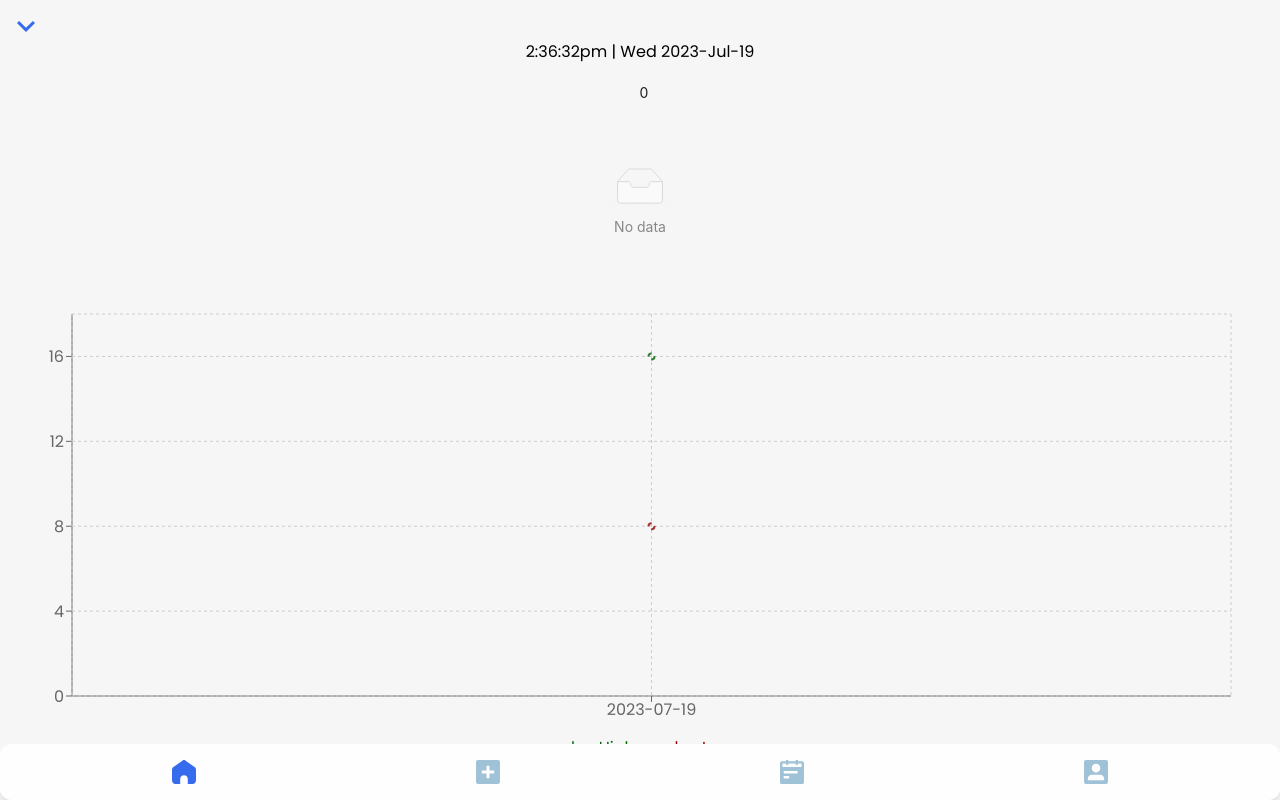
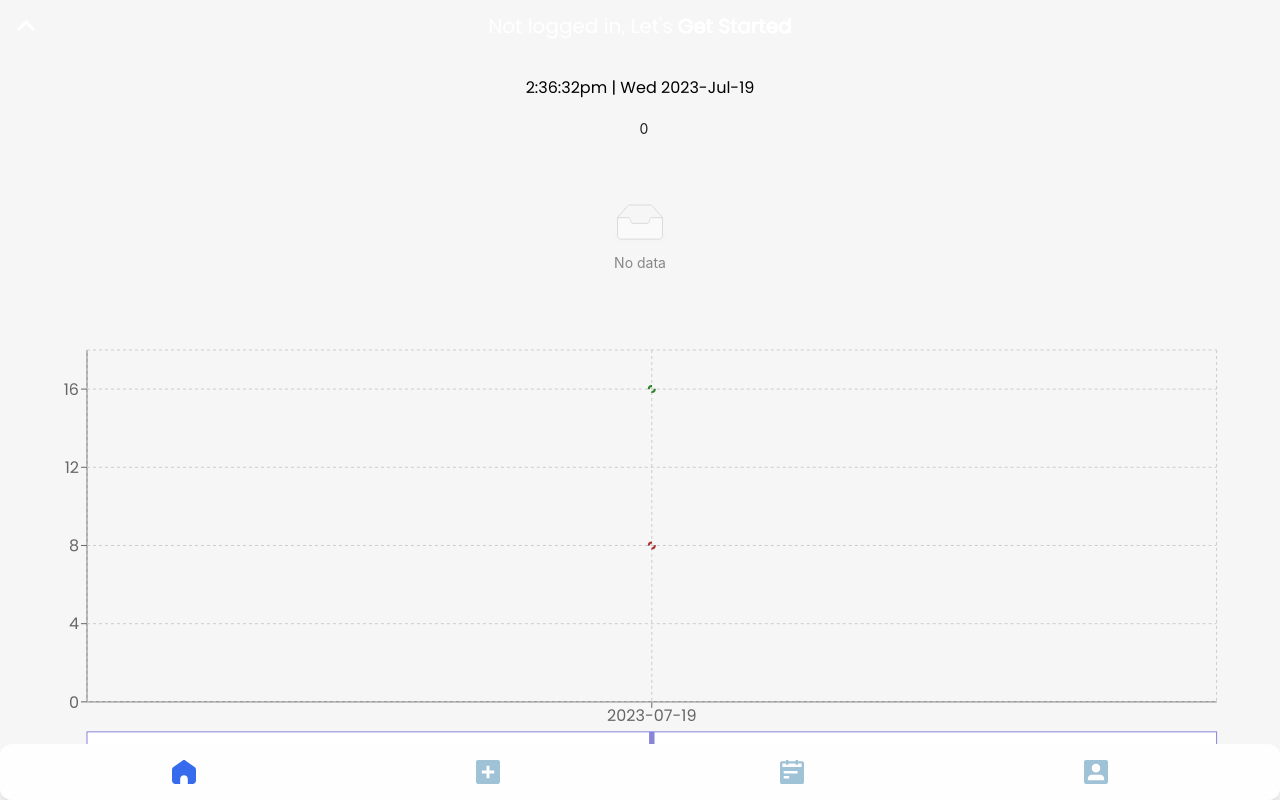
Before and after one commit to boyangwang/diary3, a React (Create React App) app: page /entry in a window 1280 px wide. Built offline with nearby package versions, Linux system fonts and the light colour scheme.

Commit message:
fix: addPage styles

```diff
--- a/package.json
+++ b/package.json
@@ -28,11 +28,11 @@
     "antd": "^5.1.7",
     "buffer": "^6.0.3",
     "clsx": "^2.0.0",
+    "dayjs": "^1.11.9",
     "framer-motion": "^10.13.1",
     "husky": "^8.0.0",
     "lint-staged": "^13.2.3",
     "lodash-es": "^4.17.21",
-    "moment": "^2.29.4",
     "react": "^18.2.0",
     "react-dom": "^18.2.0",
     "react-helmet": "^6.1.0",
--- a/src/app/types-constants.ts
+++ b/src/app/types-constants.ts
@@ -1,4 +1,4 @@
-import moment from 'moment';
+import dayjs from 'dayjs';
 
 export interface EntryInstance {
   id: string; // timesstamp + random number
@@ -187,8 +187,8 @@ export class DiaryGlobalStats {
 }
 
 export const formatDatetime = (datetime: number | null) =>
-  datetime ? moment(datetime).format('h:mm:ssa | ddd YYYY-MMM-DD') : '';
-export const formatDate = (datetime: number | null) => (datetime ? moment(datetime).format('ddd DD MMM YYYY') : '');
+  datetime ? dayjs(datetime).format('h:mm:ssa | ddd YYYY-MMM-DD') : '';
+export const formatDate = (datetime: number | null) => (datetime ? dayjs(datetime).format('ddd DD MMM YYYY') : '');
 
 export const getDateStringFromEntryDay = (entryDay: EntryDay) => {
   const { year, month, day } = entryDay;
@@ -196,19 +196,19 @@ export const getDateStringFromEntryDay = (entryDay: EntryDay) => {
 };
 
 export const getDateStringFromTimestamp = (timestamp: number) => {
-  const m = moment(timestamp);
+  const m = dayjs(timestamp);
   // month is 0-indexed. maybe easier to index in an array [Jan, Feb, Mar, ...]
   // same goes for day of week
   return m.format('YYYY-MM-DD');
 };
 export const getDatetimeStringFromTimestampShortFormat = (timestamp: number) => {
-  const m = moment(timestamp);
+  const m = dayjs(timestamp);
   // month is 0-indexed. maybe easier to index in an array [Jan, Feb, Mar, ...]
   // same goes for day of week
   return m.format('YYYYMMDD-hhmmss');
 };
 export const getDatetimeStringFromTimestamp = (timestamp: number) => {
-  const m = moment(timestamp);
+  const m = dayjs(timestamp);
   // month is 0-indexed. maybe easier to index in an array [Jan, Feb, Mar, ...]
   // same goes for day of week
   return m.format('YYYY-MM-DD-hh-mm-ss');
--- a/src/components/collapse/index.tsx
+++ b/src/components/collapse/index.tsx
@@ -5,10 +5,11 @@ interface CollapseProps {
   title?: string;
   renderTitle?: ({ isOpen }: { isOpen: boolean }) => ReactNode;
   children?: ReactNode;
+  initOpen?: boolean;
 }
 
-const Collapse: React.FC<CollapseProps> = ({ title, renderTitle, children }) => {
-  const [isOpen, setIsOpen] = useState(false);
+const Collapse: React.FC<CollapseProps> = ({ title, renderTitle, children, initOpen }) => {
+  const [isOpen, setIsOpen] = useState(initOpen ?? false);
 
   const toggleOpen = () => setIsOpen(!isOpen);
   const _renderTitle = useCallback(() => {
--- a/src/components/entry/EntryChart.tsx
+++ b/src/components/entry/EntryChart.tsx
@@ -1,4 +1,4 @@
-import { Area, ResponsiveContainer, Tooltip, AreaChart, XAxis, YAxis, Legend, CartesianGrid } from 'recharts';
+import { Area, ResponsiveContainer, Tooltip, AreaChart, XAxis, YAxis, Legend, CartesianGrid, Brush } from 'recharts';
 import { selectAllDaysFilledBySomeEntryInstances, useAppSelector } from '../../app/store';
 import {
   barHighColor,
@@ -87,9 +87,9 @@ const getChartDataAndAreasFromDaysAndEntriesDateMap = (
 function EntryChart(props: { entryInstancesMap: { [key: string]: EntryInstance[] } }) {
   const dateRange = useAppSelector(selectAllDaysFilledBySomeEntryInstances);
   const { chartData, areas } = getChartDataAndAreasFromDaysAndEntriesDateMap(dateRange, props.entryInstancesMap);
-
+  console.log({ chartData });
   return (
-    <ResponsiveContainer width="98%" height={480}>
+    <ResponsiveContainer width="95%" height={480}>
       <AreaChart data={chartData} margin={{ top: 12, right: 16, left: -20, bottom: 12 }}>
         <XAxis dataKey="date" padding={{ left: 16, right: 16 }} />
         <YAxis padding={{ top: 0, bottom: 0 }} type="number" domain={[0, 18]} ticks={[0, 4, 8, 12, 16]} />
@@ -124,6 +124,13 @@ function EntryChart(props: { entryInstancesMap: { [key: string]: EntryInstance[]
             />
           )}
         />
+        <Brush
+          dataKey="date"
+          height={30}
+          startIndex={Math.max(chartData.length - 7, 0)}
+          endIndex={chartData.length - 1}
+          stroke="#8884d8"
+        />
         <CartesianGrid strokeDasharray="3 3" />
         {areas}
       </AreaChart>
--- a/src/components/entry/EntryTypeForm.tsx
+++ b/src/components/entry/EntryTypeForm.tsx
@@ -9,7 +9,12 @@ import Button from '../button';
 
 const EntryTypeThemeColorsRadio = EntryTypeThemeColors.map((themeColorPair) => {
   return (
-    <Radio.Button key={themeColorPair[0]} value={JSON.stringify(themeColorPair)}>
+    <Radio.Button
+      key={themeColorPair[0]}
+      className="text-white"
+      style={{ background: `linear-gradient(90deg, #${themeColorPair[0]} 0%, #${themeColorPair[1]} 100%)` }}
+      value={JSON.stringify(themeColorPair)}
+    >
       {JSON.stringify(themeColorPair)}
     </Radio.Button>
   );
@@ -73,11 +78,10 @@ const EntryTypeForm = (props: { isUpdate: boolean; updatingEntryType?: null | En
   }, [props.isUpdate, props.updatingEntryType, form]);
 
   return (
-    <div className="flex flex-col items-center gap-2">
+    <div className="flex flex-col gap-2">
       <h1 className="text-xl font-medium">Add Entry</h1>
-
       <Form
-        className="diary-entry-type-form"
+        className="flex flex-col gap-2"
         name="entry-type-form"
         form={form}
         initialValues={addInitialValues}
@@ -108,6 +112,7 @@ const EntryTypeForm = (props: { isUpdate: boolean; updatingEntryType?: null | En
           <Input placeholder="Title" prefix={<EntryNavIcon />} />
         </Form.Item>
 
+        <div className="flex items-center gap-4">
           <Form.Item
             name="defaultPoints"
             label="DefaultPoints"
@@ -118,6 +123,7 @@ const EntryTypeForm = (props: { isUpdate: boolean; updatingEntryType?: null | En
           <Form.Item name="pointStep" label="PointStep" rules={[{ required: true, message: 'pointStep is required' }]}>
             <InputNumber min={0} max={60} step={0.5} size="large" />
           </Form.Item>
+        </div>
 
         <Form.Item name="routine" label="Routine" rules={[{ required: true, message: 'routine is required' }]}>
           <Radio.Group>
--- a/src/components/misc/HeaderUser.tsx
+++ b/src/components/misc/HeaderUser.tsx
@@ -31,11 +31,12 @@ function UserHeader(props: { loginUser: LoginUserState; className?: string }) {
 
   return (
     <Collapse
+      initOpen
       renderTitle={({ isOpen }) => (
         <MdExpandMore
           className={clsx(
             'fixed left-2 top-2 z-[1] h-9 w-9 cursor-pointer',
-            isOpen ? 'rotate-180 text-white' : 'rotate-0 text-diary-primary',
+            isOpen ? 'rotate-180 text-white' : 'rotate-0 text-gradient-home-from',
           )}
         />
       )}
@@ -53,7 +54,7 @@ function UserHeader(props: { loginUser: LoginUserState; className?: string }) {
               <div className="flex flex-wrap items-center justify-center gap-2">
                 <Button onClick={() => saveStateToGithub(state.loginUser)}>Save</Button>
                 <Button onClick={() => loadStateFromGithub(state.loginUser)}>Load</Button>
-                <Button onClick={onLogoutClick}>
+                <Button className="" onClick={onLogoutClick}>
                   <RiLogoutBoxRLine className="h-6 w-6" /> Logout
                 </Button>
               </div>
@@ -72,7 +73,7 @@ function UserHeader(props: { loginUser: LoginUserState; className?: string }) {
         ) : (
           <p className="text-xl">
             Not logged in, Let&apos;s{' '}
-            <Link className="text-blue" to="/settings">
+            <Link className="mix-blend-plus-lighter" to="/settings">
               Get Started
             </Link>
           </p>
--- a/src/pages/AddPage.tsx
+++ b/src/pages/AddPage.tsx
@@ -13,13 +13,13 @@ export default function AddPage() {
     isUpdate && updatingEntryTypeId ? entryTypesArray.find((entryType) => entryType.id === updatingEntryTypeId) : null;
 
   return (
-    <>
+    <div className="flex h-full flex-col items-center gap-4 overflow-auto px-4 py-6 text-center">
       <EntryTypeForm isUpdate={isUpdate} updatingEntryType={updatingEntryType} entryTypeIds={entryTypeIds} />
       <StreaksTable entryTypesArray={entryTypesArray} routine={RoutineEnum.daily} />
       <StreaksTable entryTypesArray={entryTypesArray} routine={RoutineEnum.weekly} />
       <StreaksTable entryTypesArray={entryTypesArray} routine={RoutineEnum.monthly} />
       <StreaksTable entryTypesArray={entryTypesArray} routine={RoutineEnum.adhoc} />
       <EntryAllInOneTable />
-    </>
+    </div>
   );
 }
--- a/src/pages/EntryPage.tsx
+++ b/src/pages/EntryPage.tsx
@@ -18,7 +18,7 @@ export default function EntryPage() {
   const todayPoints = useAppSelector(selectTodayTotalPoints);
 
   return (
-    <div className="flex h-full flex-col items-center gap-4 overflow-auto px-5 py-10 text-center">
+    <div className="flex h-full flex-col items-center gap-4 overflow-auto px-4 py-6 text-center">
       <HeaderDatetime />
       <EntryProgressBar points={todayPoints} />
       <EntryInstanceList entryInstancesArray={todayEntryInstances} />
```
Also changed, not shown: 1 other file (tests, documents, lock files or other folders). Lines whose indentation alone changed are shown as unchanged.
